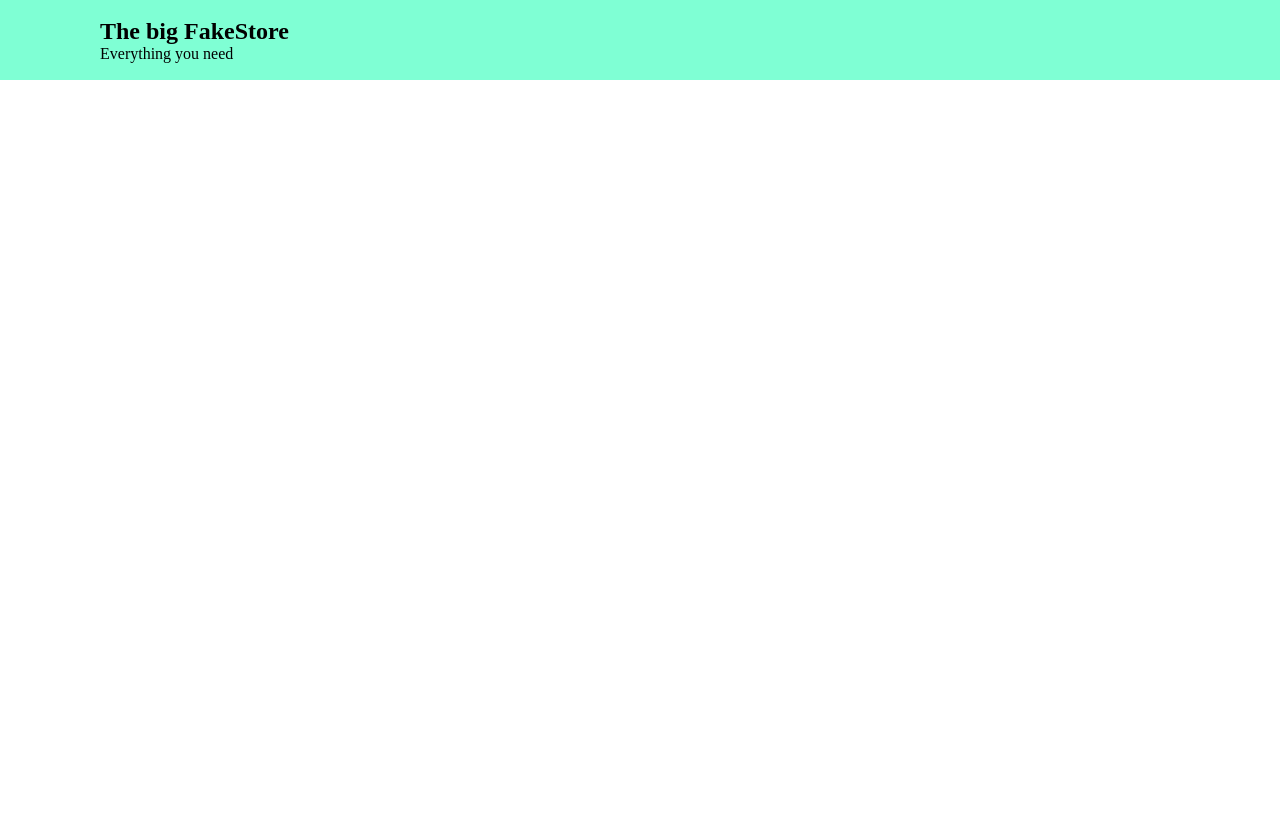
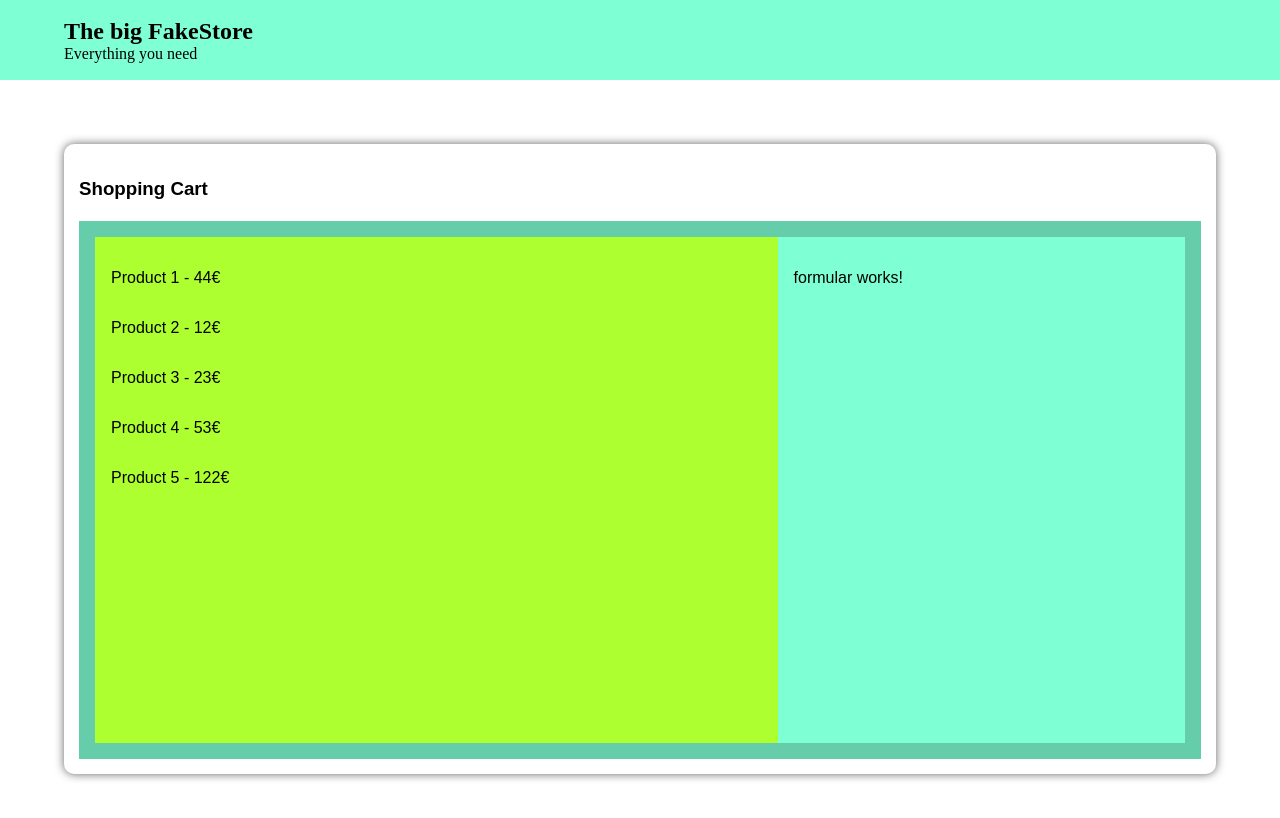
Before and after one commit to RBN2208/angular-fakestore, an Angular app: page /shopping-cart in a window 1280 px wide. Before the commit this address led to /. Shown: the top 818 px of the page. Built offline with nearby package versions, Linux system fonts and the light colour scheme.

Commit message:
Added shoppingcart

```diff
--- a/src/app/app-routing.module.ts
+++ b/src/app/app-routing.module.ts
@@ -2,10 +2,12 @@ import { NgModule } from '@angular/core';
 import {RouterModule, Routes} from "@angular/router";
 import {ProductComponent} from "./product/product.component";
 import {ProductDetailComponent} from "./product-detail/product-detail.component";
+import {ShoppingCartComponent} from "./shopping-cart/shopping-cart.component";
 
 const routes: Routes = [
   { path: '', component: ProductComponent },
-  { path: 'product/:id', component: ProductDetailComponent }
+  { path: 'product/:id', component: ProductDetailComponent },
+  { path: 'shopping-cart', component: ShoppingCartComponent}
 ]
 
 @NgModule({
--- a/src/app/app.component.html
+++ b/src/app/app.component.html
@@ -1,2 +1,4 @@
 <app-navigation></app-navigation>
+<div class="appwrapper">
 <router-outlet></router-outlet>
+</div>
--- a/src/app/app.component.scss
+++ b/src/app/app.component.scss
@@ -0,0 +1,3 @@
+.appwrapper{
+  padding: 5vw;
+}
--- a/src/app/app.module.ts
+++ b/src/app/app.module.ts
@@ -8,6 +8,8 @@ import { ProductComponent } from './product/product.component';
 import { ProductDetailComponent } from './product-detail/product-detail.component';
 import { NavigationComponent } from './navigation/navigation.component';
 import { ButtonComponent } from './button/button.component';
+import { ShoppingCartComponent } from './shopping-cart/shopping-cart.component';
+import { FormularComponent } from './formular/formular.component';
 
 @NgModule({
   declarations: [
@@ -16,6 +18,8 @@ import { ButtonComponent } from './button/button.component';
     ProductDetailComponent,
     NavigationComponent,
     ButtonComponent,
+    ShoppingCartComponent,
+    FormularComponent,
   ],
   imports: [
     BrowserModule,
--- /dev/null
+++ b/src/app/fake-data.ts
@@ -0,0 +1,44 @@
+import {Product} from "./product";
+
+export const FAKE_DATA: Product[] = [
+  {
+    id: 1,
+    title: "Product 1",
+    price: 44,
+    category: "Category",
+    description: "Description",
+    image: "Image URL"
+  },
+  {
+    id: 2,
+    title: "Product 2",
+    price: 12,
+    category: "Category",
+    description: "Description",
+    image: "Image URL"
+  },
+  {
+    id: 3,
+    title: "Product 3",
+    price: 23,
+    category: "Category",
+    description: "Description",
+    image: "Image URL"
+  },
+  {
+    id: 4,
+    title: "Product 4",
+    price: 53,
+    category: "Category",
+    description: "Description",
+    image: "Image URL"
+  },
+  {
+    id: 5,
+    title: "Product 5",
+    price: 122,
+    category: "Category",
+    description: "Description",
+    image: "Image URL"
+  },
+];
--- /dev/null
+++ b/src/app/formular/formular.component.html
@@ -0,0 +1 @@
+<p>formular works!</p>
--- /dev/null
+++ b/src/app/formular/formular.component.ts
@@ -0,0 +1,15 @@
+import { Component, OnInit } from '@angular/core';
+
+@Component({
+  selector: 'app-formular',
+  templateUrl: './formular.component.html',
+  styleUrls: ['./formular.component.scss']
+})
+export class FormularComponent implements OnInit {
+
+  constructor() { }
+
+  ngOnInit(): void {
+  }
+
+}
--- a/src/app/navigation/navigation.component.scss
+++ b/src/app/navigation/navigation.component.scss
@@ -6,8 +6,7 @@
   font-family: "American Typewriter";
   background-color: aquamarine;
   height: 10vh;
-  padding: 0 100px;
-  margin-bottom: 2rem;
+  padding: 0 5vw;
   h1,p{
     margin: 0;
   }
--- /dev/null
+++ b/src/app/shopping-cart/shopping-cart.component.html
@@ -0,0 +1,13 @@
+<section class="cartWrapper">
+  <h3>Shopping Cart</h3>
+  <div class="cartWrapper__shopWrapper">
+    <div class="cartWrapper__listSection">
+        <p  *ngFor="let product of usedProducts">
+          {{product.title}} - {{product.price}}€
+        </p>
+    </div>
+    <div class="cartWrapper__formSection">
+      <app-formular></app-formular>
+    </div>
+  </div>
+</section>
--- /dev/null
+++ b/src/app/shopping-cart/shopping-cart.component.scss
@@ -0,0 +1,33 @@
+.cartWrapper{
+  display: flex;
+  flex-direction: column;
+  height: 75vh;
+  padding: 15px;
+  border-radius: 10px;
+  box-shadow: 0 0 10px rgba(100,100,100,1);
+  font-family: sans-serif;
+  h3{
+    flex: 1 0 auto;
+  }
+  &__shopWrapper{
+    display: flex;
+    flex-flow: wrap;
+    padding: 1rem;
+    background-color: mediumaquamarine;
+    flex: 100 0 auto;
+  }
+  &__listSection{
+    display: flex;
+    flex-direction: column;
+    padding: 1rem;
+    flex: 2 0 auto;
+    background-color: greenyellow;
+  }
+  &__formSection{
+    display: flex;
+    flex-direction: column;
+    padding: 1rem;
+    flex: 1 0 auto;
+    background-color: aquamarine;
+  }
+}
--- /dev/null
+++ b/src/app/shopping-cart/shopping-cart.component.ts
@@ -0,0 +1,20 @@
+import {Component, OnInit} from '@angular/core';
+import { FAKE_DATA} from "../fake-data";
+import {Product} from "../product";
+
+@Component({
+  selector: 'app-shopping-cart',
+  templateUrl: './shopping-cart.component.html',
+  styleUrls: ['./shopping-cart.component.scss']
+})
+export class ShoppingCartComponent implements OnInit {
+  usedProducts: Product[] = FAKE_DATA
+
+  constructor() {
+  }
+
+  ngOnInit(): void {
+    console.log(this.usedProducts)
+  }
+
+}
```
Also changed, not shown: src/app/formular/formular.component.scss (added), 2 other files (tests, documents, lock files or other folders).
